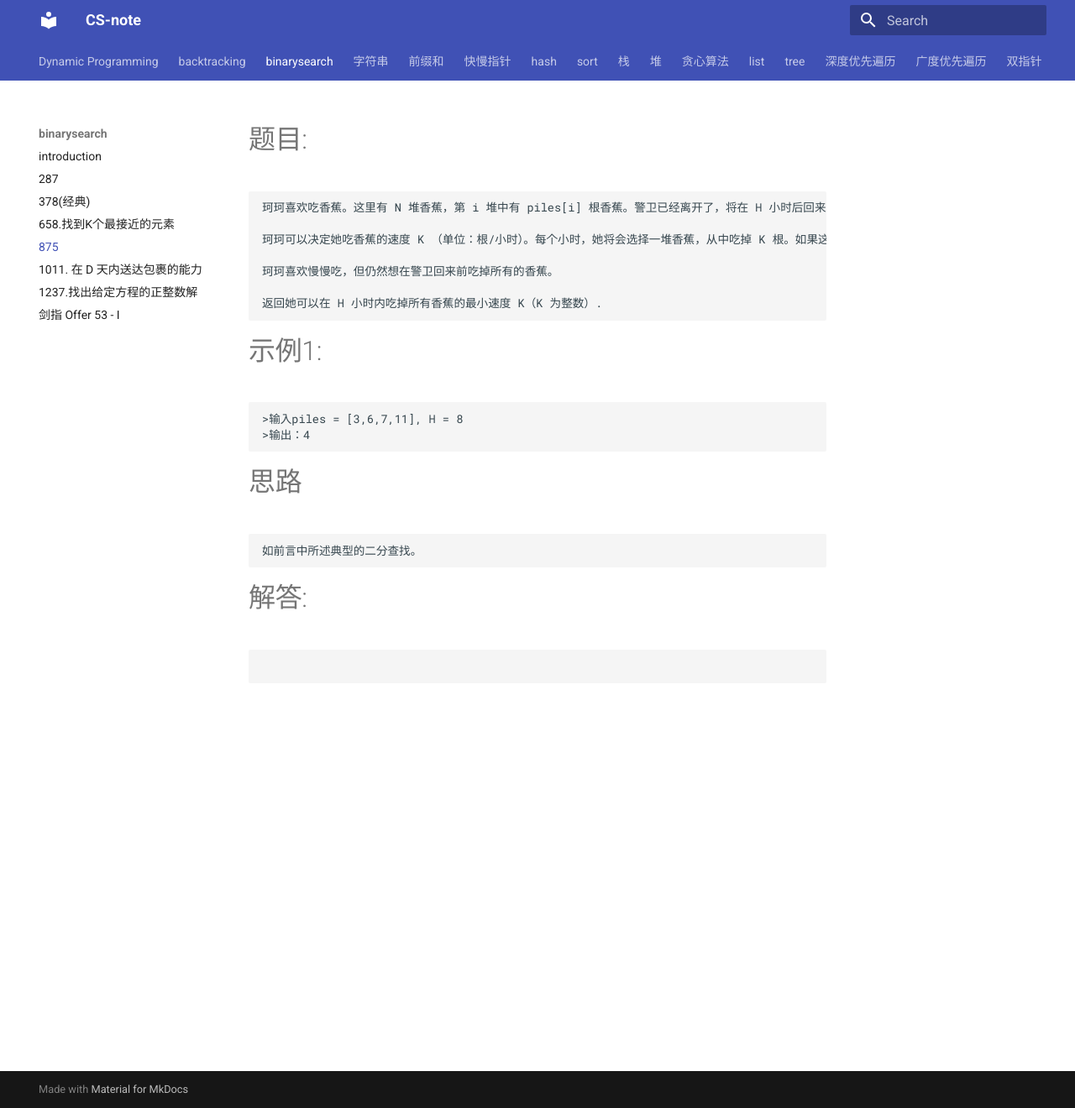
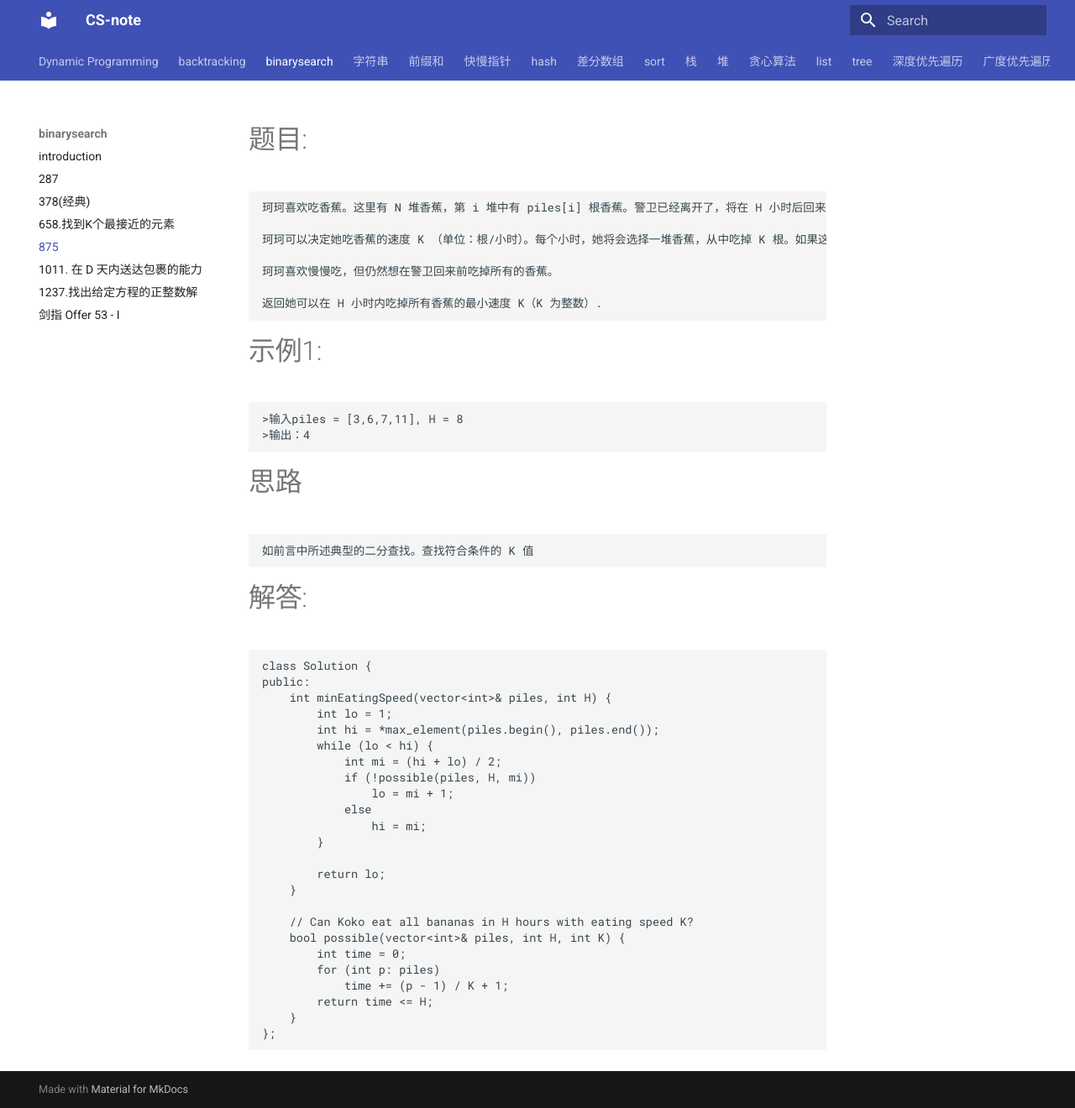
Before and after one commit to TBLGSn/CS-note, an MkDocs documentation site: the page built from leetcode/875.md, in a window 1280 px wide and 1320 px high. Shown: the whole window at 84% size. Built offline with MkDocs 1.6.1 and Material for MkDocs 9.7.7, drawn with Linux system fonts in a browser that asks for light colours.

Commit message:
875 + 1109

````diff
--- a/leetcode/875.md
+++ b/leetcode/875.md
@@ -11,8 +11,31 @@
     >输出：4
 
 # 思路
-    如前言中所述典型的二分查找。
+    如前言中所述典型的二分查找。查找符合条件的 K 值
 # 解答:
 ```c++
+class Solution {
+public:
+    int minEatingSpeed(vector<int>& piles, int H) {
+        int lo = 1;
+        int hi = *max_element(piles.begin(), piles.end());
+        while (lo < hi) {
+            int mi = (hi + lo) / 2;
+            if (!possible(piles, H, mi))
+                lo = mi + 1;
+            else
+                hi = mi;
+        }
 
+        return lo;
+    }
+
+    // Can Koko eat all bananas in H hours with eating speed K?
+    bool possible(vector<int>& piles, int H, int K) {
+        int time = 0;
+        for (int p: piles)
+            time += (p - 1) / K + 1;
+        return time <= H;
+    }
+};
 ```
--- a/mkdocs.yml
+++ b/mkdocs.yml
@@ -44,6 +44,8 @@ nav:
     - 525.连续数组: 525.md
     - 560: 560.md
     - 1161: 1161.md
+  - 差分数组:
+    - 1109.航班预订统计:1109.md
   - sort:
     - 排序: sort.md
     - 15: 15.md
````
Also changed, not shown: leetcode/1109.md (added, +70 -0 lines).
